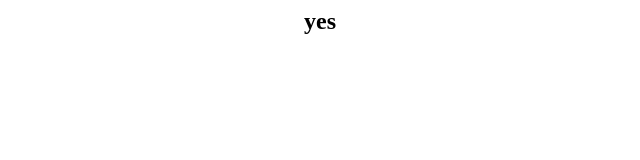
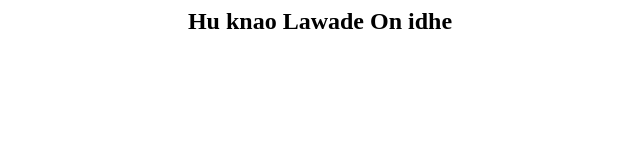
Before and after one commit to Naveen-ms/onoroff, a plain HTML site: page index.html in a window 1280 px wide. Shown: the whole page, without its empty margins (320-960 px from the left). Drawn offline with Linux system fonts and the light colour scheme.

Commit message:
Update index.html

```diff
--- a/index.html
+++ b/index.html
@@ -1,4 +1,4 @@
 <body>
   <link rel="stylesheet" href="styles.css">
-  <h2 class="main">yes</h2>
+  <h2 class="main">Hu knao Lawade On idhe</h2>
 </body>
```
